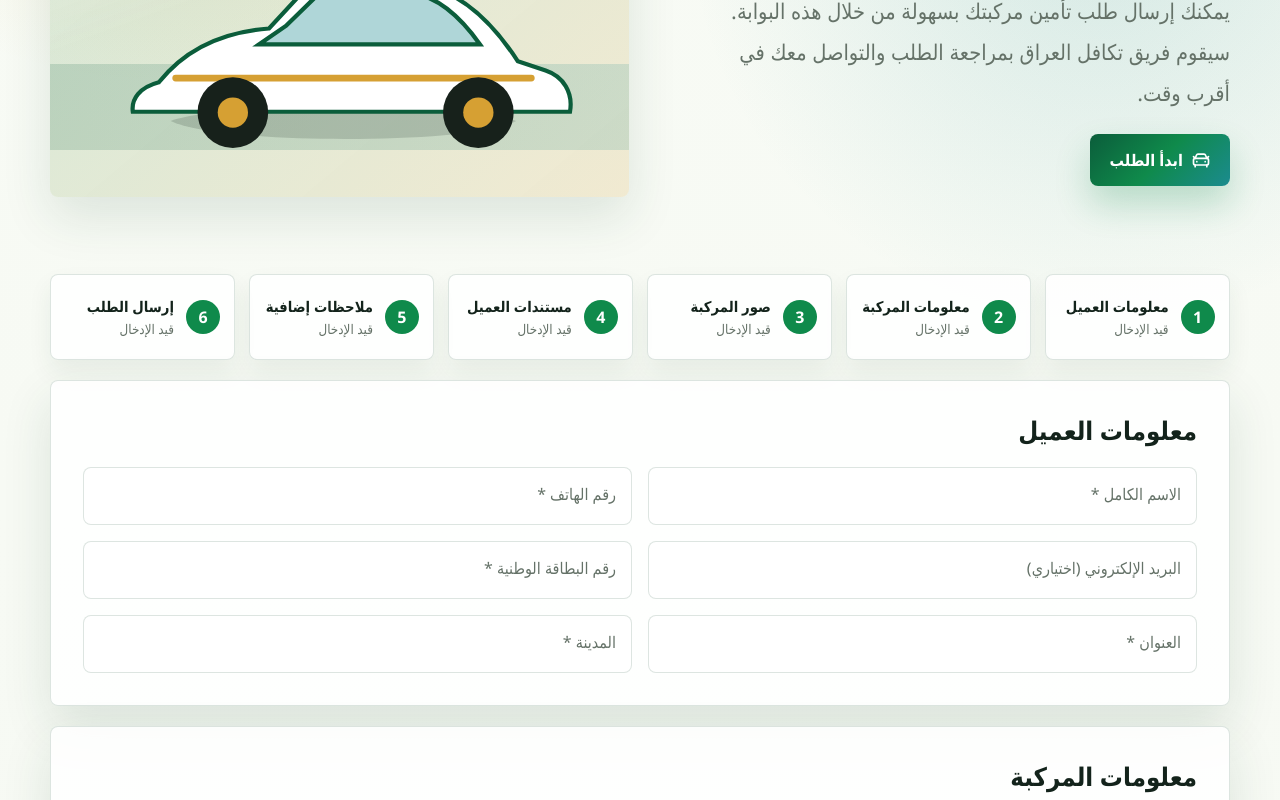
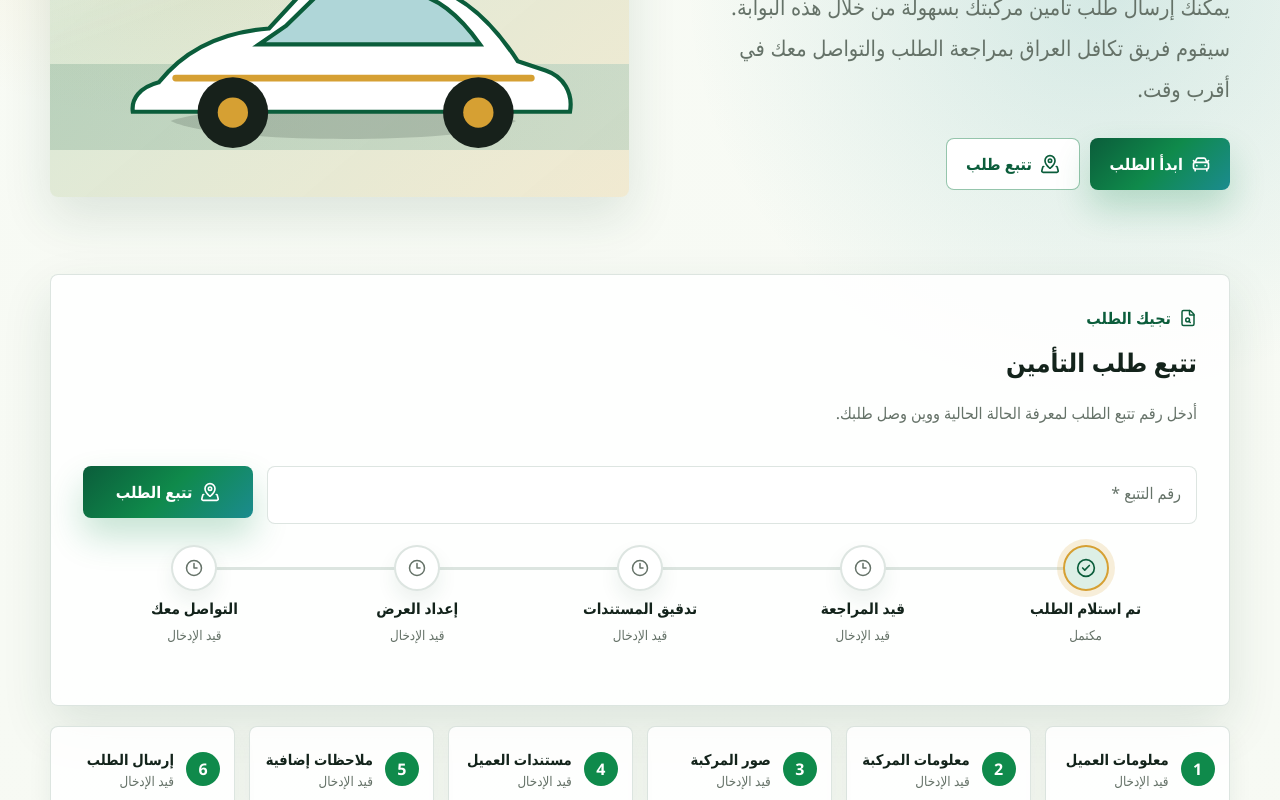
Before and after one commit to jawa-d/Motor-Insurance-Portal, a React (Vite) app: page / in a window 1280 px wide. Shown: the part 640-1440 px from the top of the page. Built offline with nearby package versions, Linux system fonts and the light colour scheme; no server answers.

Commit message:
Add request tracking section

```diff
--- a/src/App.tsx
+++ b/src/App.tsx
@@ -1,5 +1,5 @@
 import { motion } from "framer-motion";
-import { CarFront, CheckCircle2, Globe2, Moon, ShieldCheck, Sun } from "lucide-react";
+import { CarFront, CheckCircle2, Clock3, FileSearch, Globe2, MapPinned, Moon, ShieldCheck, Sun } from "lucide-react";
 import { type ChangeEvent, useMemo, useState } from "react";
 import { DocumentUpload } from "./components/DocumentUpload";
 import { FloatingField } from "./components/FloatingField";
@@ -29,6 +29,11 @@ const sectionAnimation = {
   transition: { duration: 0.45 },
 };
 
+type TrackingLookup = {
+  code: string;
+  activeIndex: number;
+};
+
 function App() {
   const [language, setLanguage] = useState<Language>("ar");
   const [darkMode, setDarkMode] = useState(false);
@@ -38,6 +43,8 @@ function App() {
   const [errors, setErrors] = useState<Errors>({});
   const [requestNumber, setRequestNumber] = useState<string | null>(null);
   const [trackingNumber, setTrackingNumber] = useState<string | null>(null);
+  const [trackingInput, setTrackingInput] = useState("");
+  const [trackingLookup, setTrackingLookup] = useState<TrackingLookup | null>(null);
   const [submitError, setSubmitError] = useState<string | null>(null);
   const [isSubmitting, setIsSubmitting] = useState(false);
 
@@ -45,6 +52,7 @@ function App() {
   const direction = language === "ar" ? "rtl" : "ltr";
 
   const steps = [t.customer, t.vehicle, t.images, t.documents, t.notes, t.submitStep];
+  const trackingSteps = [t.trackReceived, t.trackReview, t.trackDocuments, t.trackPricing, t.trackContact];
   const completed = [
     ["fullName", "phone", "nationalId", "address", "city"].every((key) => form[key as keyof FormState]),
     [
@@ -100,6 +108,19 @@ function App() {
     const value = event.target.type === "checkbox" ? (event.target as HTMLInputElement).checked : event.target.value;
     setForm((current) => ({ ...current, [key]: value }));
     setErrors((current) => ({ ...current, [key]: undefined }));
+  };
+
+  const lookupTracking = (event: React.FormEvent) => {
+    event.preventDefault();
+    const code = trackingInput.trim();
+
+    if (!code) return;
+
+    const score = Array.from(code).reduce((total, character) => total + character.charCodeAt(0), 0);
+    setTrackingLookup({
+      code,
+      activeIndex: Math.min(trackingSteps.length - 1, Math.max(1, score % trackingSteps.length)),
+    });
   };
 
   const updateDocument = (key: DocumentKey, file?: UploadFile) => {
@@ -225,6 +246,10 @@ function App() {
               <CarFront size={20} aria-hidden="true" />
               {t.start}
             </a>
+            <a className="ghost-link" href="#track-request">
+              <MapPinned size={20} aria-hidden="true" />
+              {t.trackRequest}
+            </a>
           </motion.div>
           <motion.div
             className="hero-visual"
@@ -249,6 +274,60 @@ function App() {
             </div>
           </motion.div>
         </section>
+
+        <motion.section id="track-request" className="panel tracking-panel" {...sectionAnimation}>
+          <div className="tracking-header">
+            <span className="eyebrow">
+              <FileSearch size={18} aria-hidden="true" />
+              {t.trackEyebrow}
+            </span>
+            <h2>{t.trackTitle}</h2>
+            <p>{t.trackSubtitle}</p>
+          </div>
+
+          <form className="tracking-form" onSubmit={lookupTracking}>
+            <FloatingField
+              id="tracking-code"
+              label={t.trackingNumber}
+              value={trackingInput}
+              required
+              onChange={(event) => setTrackingInput(event.target.value)}
+            />
+            <button className="submit-button" type="submit">
+              <MapPinned size={20} aria-hidden="true" />
+              {t.trackButton}
+            </button>
+          </form>
+
+          {trackingLookup ? (
+            <div className="tracking-result" role="status">
+              <div>
+                <span>{t.currentStatus}</span>
+                <strong>{trackingSteps[trackingLookup.activeIndex]}</strong>
+              </div>
+              <small>
+                {t.trackingNumber}: {trackingLookup.code}
+              </small>
+            </div>
+          ) : null}
+
+          <ol className="tracking-timeline" aria-label={t.trackTitle}>
+            {trackingSteps.map((step, index) => {
+              const isDone = trackingLookup ? index <= trackingLookup.activeIndex : index === 0;
+              const isActive = trackingLookup ? index === trackingLookup.activeIndex : index === 0;
+
+              return (
+                <li key={step} className={`${isDone ? "done" : ""} ${isActive ? "active" : ""}`}>
+                  <span className="timeline-dot">
+                    {isDone ? <CheckCircle2 size={20} aria-hidden="true" /> : <Clock3 size={18} aria-hidden="true" />}
+                  </span>
+                  <strong>{step}</strong>
+                  <small>{isDone ? t.completed : t.pending}</small>
+                </li>
+              );
+            })}
+          </ol>
+        </motion.section>
 
         <ProgressSteps steps={steps} completed={completed} labels={{ completed: t.completed, pending: t.pending }} />
 
--- a/src/i18n.ts
+++ b/src/i18n.ts
@@ -9,6 +9,17 @@ export const translations = {
     subtitle:
       "يمكنك إرسال طلب تأمين مركبتك بسهولة من خلال هذه البوابة. سيقوم فريق تكافل العراق بمراجعة الطلب والتواصل معك في أقرب وقت.",
     start: "ابدأ الطلب",
+    trackRequest: "تتبع طلب",
+    trackEyebrow: "تجيك الطلب",
+    trackTitle: "تتبع طلب التأمين",
+    trackSubtitle: "أدخل رقم تتبع الطلب لمعرفة الحالة الحالية ووين وصل طلبك.",
+    trackButton: "تتبع الطلب",
+    currentStatus: "الحالة الحالية",
+    trackReceived: "تم استلام الطلب",
+    trackReview: "قيد المراجعة",
+    trackDocuments: "تدقيق المستندات",
+    trackPricing: "إعداد العرض",
+    trackContact: "التواصل معك",
     customer: "معلومات العميل",
     vehicle: "معلومات المركبة",
     images: "صور المركبة",
@@ -86,6 +97,17 @@ export const translations = {
     subtitle:
       "Submit your vehicle insurance request easily through this portal. Iraq Takaful will review the request and contact you as soon as possible.",
     start: "Start request",
+    trackRequest: "Track request",
+    trackEyebrow: "Request tracking",
+    trackTitle: "Track your insurance request",
+    trackSubtitle: "Enter your tracking number to see the current request status and progress.",
+    trackButton: "Track request",
+    currentStatus: "Current status",
+    trackReceived: "Request received",
+    trackReview: "Under review",
+    trackDocuments: "Documents check",
+    trackPricing: "Quote preparation",
+    trackContact: "Contacting you",
     customer: "Customer Information",
     vehicle: "Vehicle Information",
     images: "Vehicle Images",
--- a/src/styles.css
+++ b/src/styles.css
@@ -123,6 +123,7 @@ a,
 
 .icon-button,
 .ghost-button,
+.ghost-link,
 .primary-link,
 .submit-button {
   display: inline-flex;
@@ -145,6 +146,16 @@ a,
   color: var(--text);
 }
 
+.ghost-link {
+  min-height: 52px;
+  margin-inline-start: 0.65rem;
+  padding: 0.85rem 1.2rem;
+  border: 1px solid color-mix(in srgb, var(--green) 35%, var(--line));
+  background: var(--surface-strong);
+  color: var(--green-dark);
+  font-weight: 800;
+}
+
 .ghost-button:disabled,
 .preview-meta button:disabled {
   cursor: wait;
@@ -153,6 +164,7 @@ a,
 
 .icon-button:hover,
 .ghost-button:hover,
+.ghost-link:hover,
 .primary-link:hover,
 .submit-button:hover:not(:disabled) {
   transform: translateY(-1px);
@@ -276,6 +288,11 @@ h1 {
   font-size: clamp(1.08rem, 2vw, 1.35rem);
   line-height: 1.9;
   max-width: 62ch;
+}
+
+.hero .primary-link,
+.hero .ghost-link {
+  margin-top: 0.45rem;
 }
 
 .primary-link,
@@ -419,6 +436,134 @@ h1 {
 .request-form {
   display: grid;
   gap: 1.25rem;
+}
+
+.tracking-panel {
+  display: grid;
+  gap: 1.35rem;
+  margin-bottom: 1.25rem;
+}
+
+.tracking-header {
+  max-width: 720px;
+}
+
+.tracking-header h2 {
+  margin-bottom: 0.5rem;
+}
+
+.tracking-header p {
+  color: var(--muted);
+  line-height: 1.8;
+}
+
+.tracking-form {
+  display: grid;
+  grid-template-columns: minmax(0, 1fr) auto;
+  gap: 0.85rem;
+  align-items: start;
+}
+
+.tracking-form .submit-button {
+  margin-top: 0;
+  width: auto;
+  min-width: 170px;
+}
+
+.tracking-result {
+  display: flex;
+  align-items: center;
+  justify-content: space-between;
+  gap: 1rem;
+  padding: 1rem;
+  border: 1px solid color-mix(in srgb, var(--green) 38%, var(--line));
+  border-radius: 8px;
+  background:
+    linear-gradient(135deg, color-mix(in srgb, var(--green) 12%, transparent), transparent),
+    var(--surface-strong);
+}
+
+.tracking-result span,
+.tracking-result small {
+  color: var(--muted);
+}
+
+.tracking-result strong {
+  display: block;
+  margin-top: 0.25rem;
+  color: var(--green-dark);
+  font-size: 1.2rem;
+}
+
+.tracking-timeline {
+  --progress-line: color-mix(in srgb, var(--green) 28%, var(--line));
+  display: grid;
+  grid-template-columns: repeat(5, minmax(0, 1fr));
+  gap: 0;
+  margin: 0;
+  padding: 0;
+  list-style: none;
+}
+
+.tracking-timeline li {
+  position: relative;
+  display: grid;
+  justify-items: center;
+  align-content: start;
+  gap: 0.45rem;
+  min-height: 128px;
+  padding: 0 0.5rem;
+  text-align: center;
+}
+
+.tracking-timeline li::before {
+  content: "";
+  position: absolute;
+  top: 22px;
+  inset-inline: -50% 50%;
+  height: 3px;
+  background: var(--line);
+}
+
+.tracking-timeline li.done::before {
+  background: var(--progress-line);
+}
+
+.tracking-timeline li:first-child::before {
+  display: none;
+}
+
+.timeline-dot {
+  position: relative;
+  z-index: 1;
+  width: 46px;
+  height: 46px;
+  display: grid;
+  place-items: center;
+  border: 2px solid var(--line);
+  border-radius: 999px;
+  background: var(--surface-strong);
+  color: var(--muted);
+  box-shadow: 0 10px 20px rgba(22, 72, 48, 0.08);
+}
+
+.tracking-timeline li.done .timeline-dot {
+  border-color: color-mix(in srgb, var(--green) 72%, var(--line));
+  background: color-mix(in srgb, var(--green) 14%, var(--surface-strong));
+  color: var(--green-dark);
+}
+
+.tracking-timeline li.active .timeline-dot {
+  border-color: var(--gold);
+  box-shadow: 0 0 0 6px color-mix(in srgb, var(--gold) 18%, transparent);
+}
+
+.tracking-timeline strong {
+  font-size: 0.95rem;
+}
+
+.tracking-timeline small {
+  color: var(--muted);
 }
 
 .panel,
@@ -717,8 +862,33 @@ h1 {
   }
 
   .steps,
+  .tracking-timeline,
   .grid.three {
     grid-template-columns: repeat(2, minmax(0, 1fr));
+  }
+
+  .tracking-timeline {
+    gap: 0.9rem;
+  }
+
+  .tracking-timeline li {
+    align-items: center;
+    grid-template-columns: auto minmax(0, 1fr);
+    justify-items: start;
+    min-height: auto;
+    padding: 0.85rem;
+    border: 1px solid var(--line);
+    border-radius: 8px;
+    background: var(--surface-strong);
+    text-align: start;
+  }
+
+  .tracking-timeline li::before {
+    display: none;
+  }
+
+  .tracking-timeline small {
+    grid-column: 2;
   }
 }
 
@@ -756,10 +926,27 @@ h1 {
   }
 
   .steps,
+  .tracking-form,
+  .tracking-timeline,
   .grid.two,
   .grid.three,
   .upload-drop {
     grid-template-columns: 1fr;
+  }
+
+  .ghost-link {
+    margin-inline-start: 0;
+  }
+
+  .hero .primary-link,
+  .hero .ghost-link,
+  .tracking-form .submit-button {
+    width: 100%;
+  }
+
+  .tracking-result {
+    align-items: flex-start;
+    flex-direction: column;
   }
 
   .upload-drop {
```
